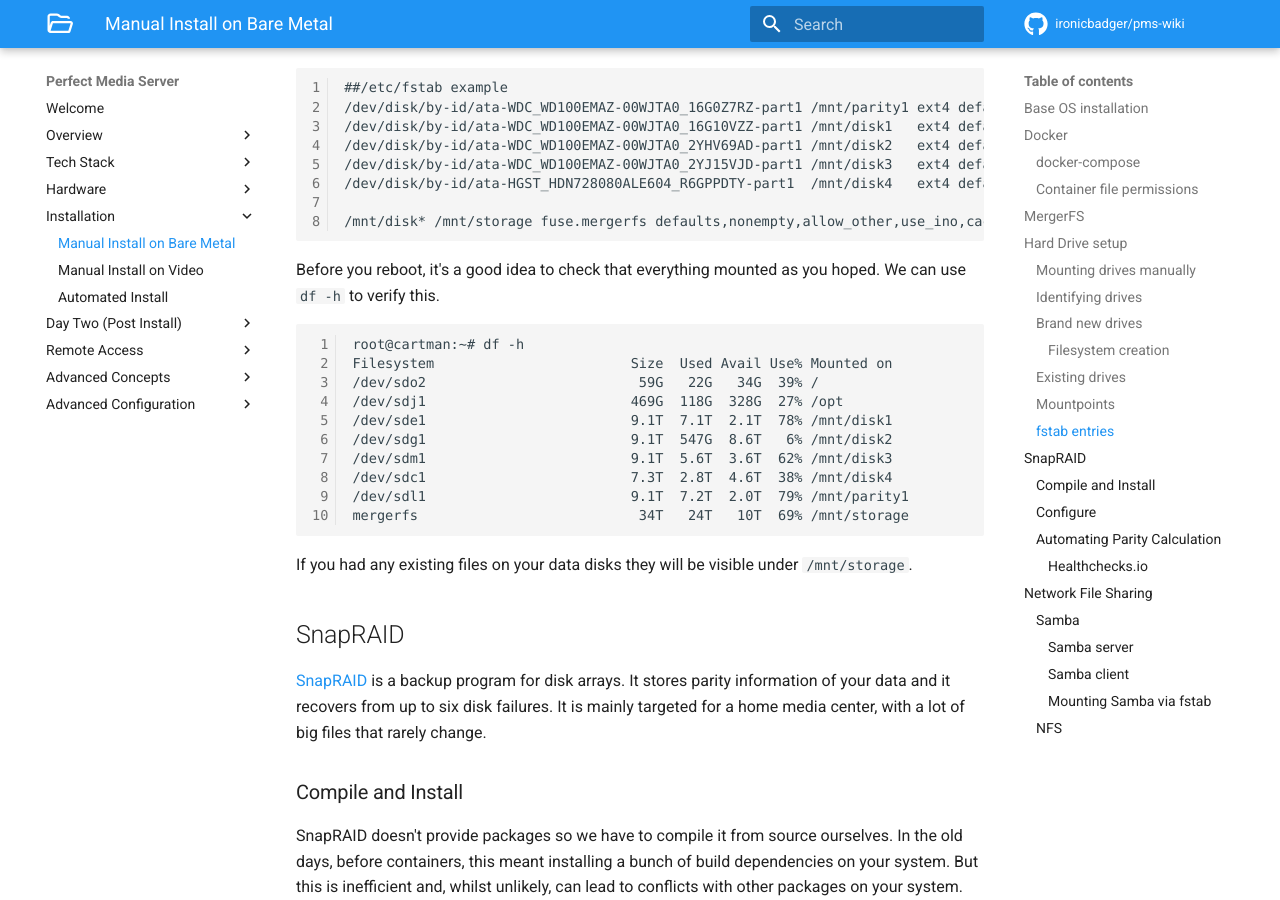
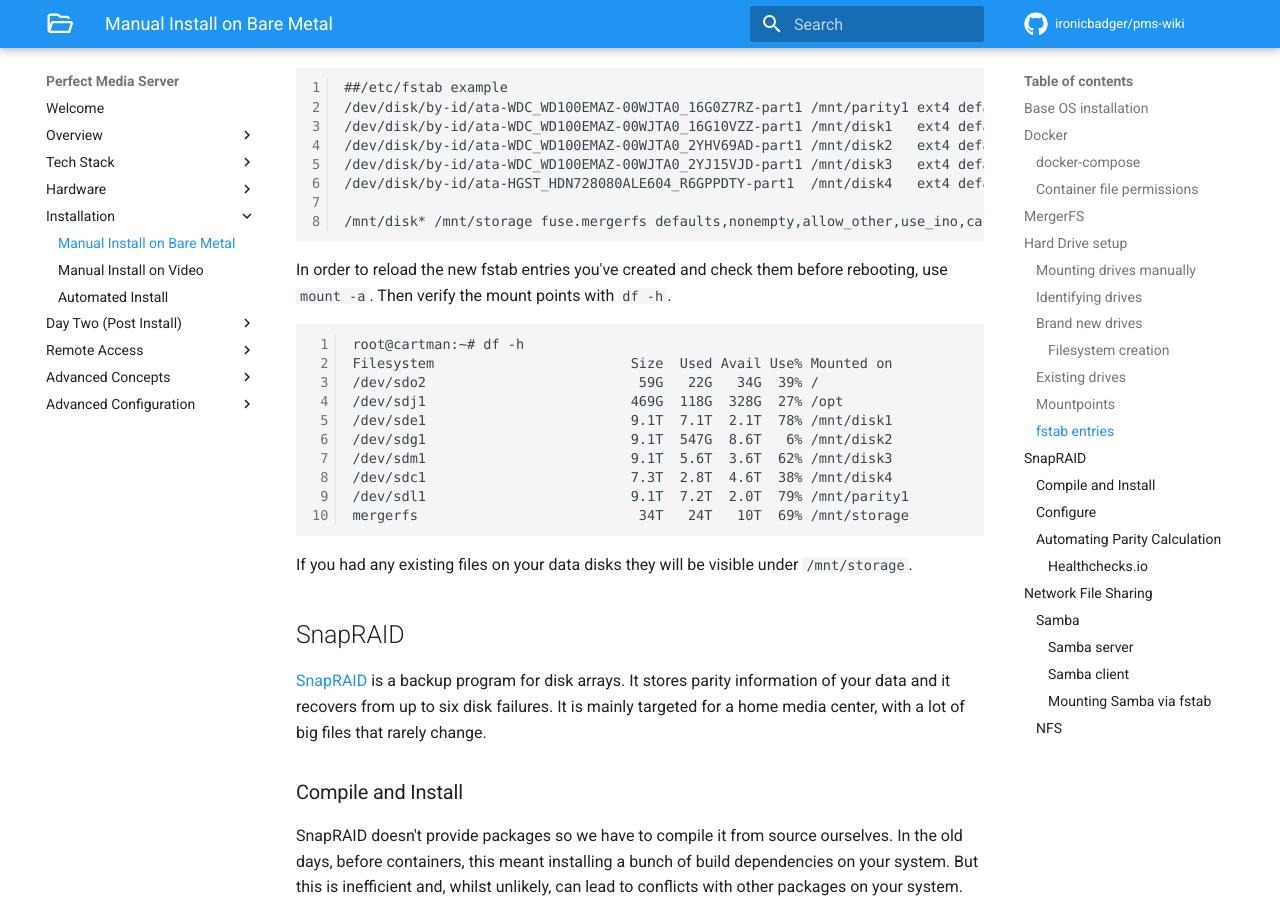
Before and after one commit to ironicbadger/pms-wiki, an MkDocs documentation site: the page built from docs/installation/manual-install.md, in a window 1280 px wide and 900 px high, scrolled down 7560 px. Built offline with MkDocs 1.6.1 and Material for MkDocs 9.7.7, drawn with Linux system fonts in a browser that asks for light colours; some web fonts are replaced; comment, search, counter and statistics services are not loaded.

Commit message:
Missing command `mount -a`
Can't check the new fstab entries mounted before rebooting without reloading the new fstab file.

````diff
--- a/docs/installation/manual-install.md
+++ b/docs/installation/manual-install.md
@@ -237,7 +237,7 @@ Here's what your `/etc/fstab` file might look like with 4 data disks and 1 SnapR
 /mnt/disk* /mnt/storage fuse.mergerfs defaults,nonempty,allow_other,use_ino,cache.files=off,moveonenospc=true,dropcacheonclose=true,minfreespace=200G,fsname=mergerfs 0 0
 ```
 
-Before you reboot, it's a good idea to check that everything mounted as you hoped. We can use `df -h` to verify this.
+In order to reload the new fstab entries you've created and check them before rebooting, use `mount -a`. Then verify the mount points with `df -h`.
 
 ```
 root@cartman:~# df -h
````
